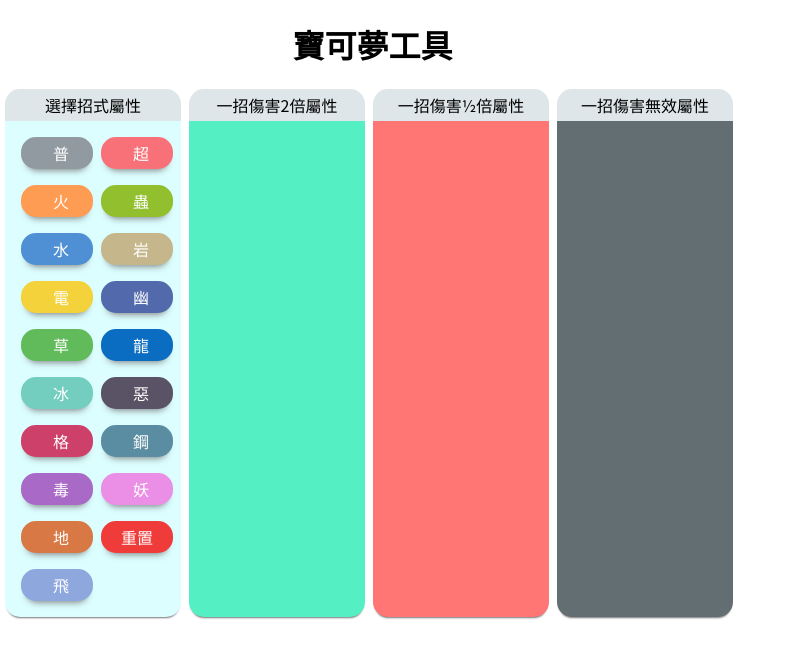
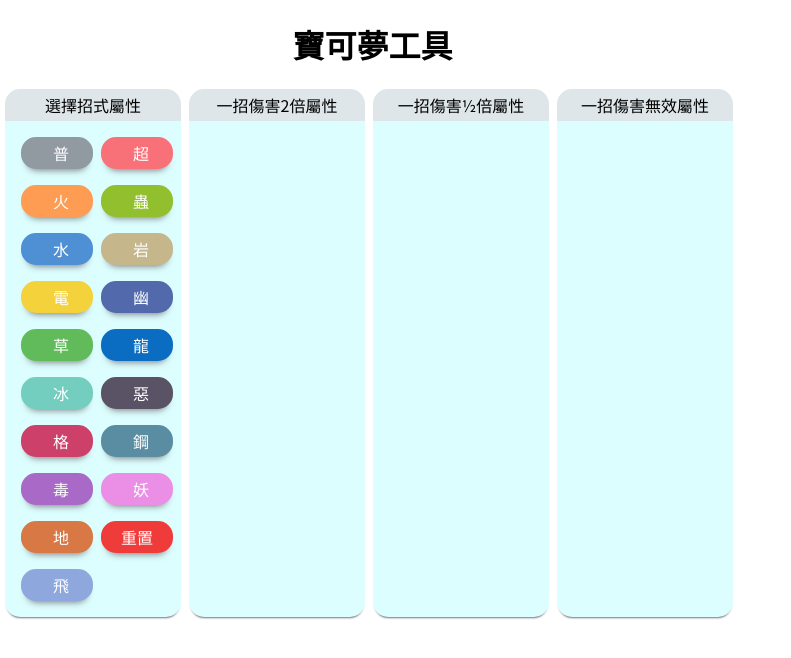
Before and after one commit to zero41120/pokemon-tools, an Angular app: page /move-selector in a window 1280 px wide. Shown: the top 658 px of the page, without its empty margins (0-791 px from the left). Built offline with nearby package versions, Linux system fonts and the light colour scheme.

Commit message:
Remove color for cards

```diff
--- a/src/app/move-selector-main/move-selector-main.component.less
+++ b/src/app/move-selector-main/move-selector-main.component.less
@@ -8,6 +8,7 @@
 }
 
 .card {
+  background: #dcfeff;
   width: 11em;
   height: 31em;
   column-count: 2;
@@ -50,7 +51,3 @@
 .strengths-result, .weaknesses-result, .immunes-result {
   .card();
 }
-
-.strengths-result { background: #55efc4; }
-.weaknesses-result { background: #ff7675; }
-.immunes-result { background: #636e72; }
```
